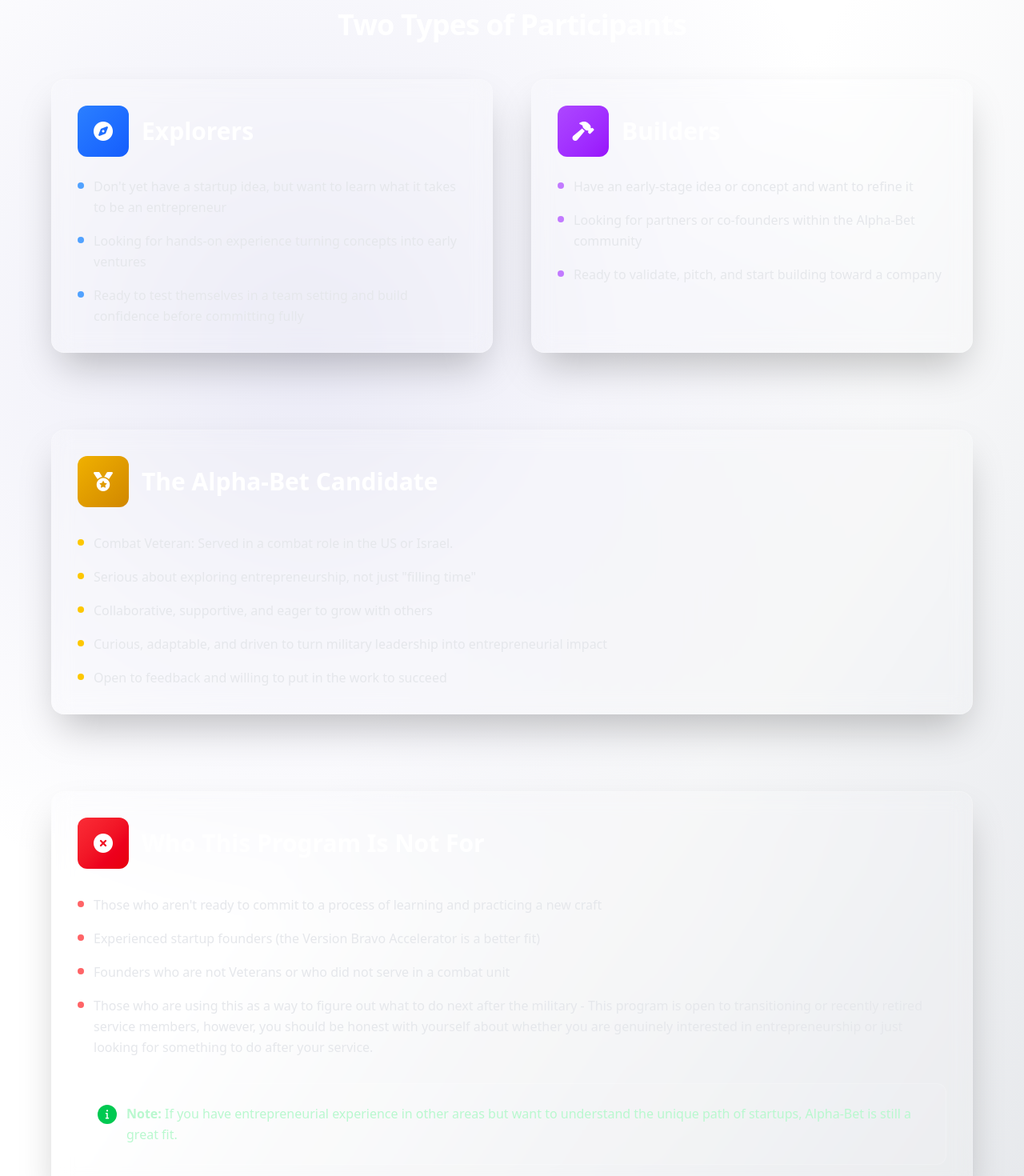
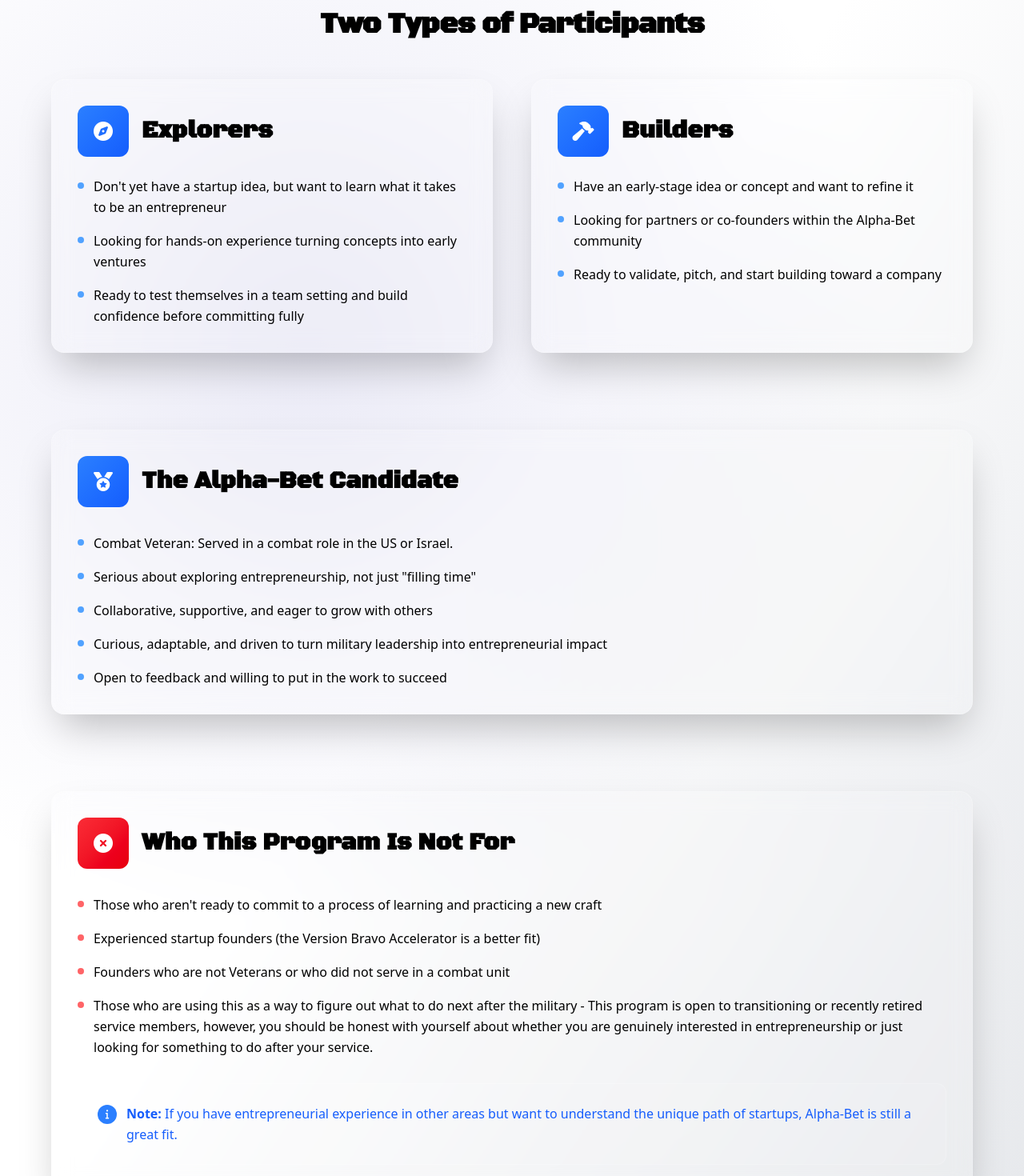
Before and after one commit to tamirSida/alphabet-website, a Next.js app: page /qualifications in a window 1280 px wide. Shown: the part 400-1870 px from the top of the page at 80% size. Built offline with nearby package versions, Linux system fonts and the light colour scheme; no server answers; the database is empty.

Commit message:
done refacotring

```diff
--- a/components/public/program-overview-section.tsx
+++ b/components/public/program-overview-section.tsx
@@ -196,7 +196,7 @@
 
             <h1
               ref={titleRef}
-              className="text-xl sm:text-2xl md:text-3xl font-bold text-white mb-8 leading-tight tracking-tight"
+              className="text-xl sm:text-2xl md:text-3xl font-bold text-black mb-8 leading-tight tracking-tight"
             >
               {displayIntro.description}
             </h1>
@@ -204,7 +204,7 @@
             {/* Gradient divider line that spans title width */}
             <div className="flex justify-center">
               <div
-                className="h-1 bg-gradient-to-r from-purple-500 to-red-500 rounded-full transition-all duration-300"
+                className="h-1 bg-gradient-to-r from-blue-500 to-blue-600 rounded-full transition-all duration-300"
                 style={{ width: `${dividerWidth}px` }}
               ></div>
             </div>
@@ -216,7 +216,7 @@
           showSection ? 'opacity-100 transform translate-y-0' : 'opacity-0 transform translate-y-8'
         }`}>
           <div className="text-center mb-12">
-            <h2 className="text-2xl sm:text-3xl md:text-4xl font-bold text-white mb-4 tracking-tight">
+            <h2 className="text-2xl sm:text-3xl md:text-4xl font-bold text-black mb-4 tracking-tight" style={{ fontFamily: "'Black Ops One', cursive" }}>
               Two Types of Participants
             </h2>
           </div>
@@ -245,11 +245,11 @@
                     <div className={`w-16 h-16 rounded-xl flex items-center justify-center ${
                       index === 0
                         ? 'bg-gradient-to-br from-blue-500 to-blue-600'
-                        : 'bg-gradient-to-br from-purple-500 to-purple-600'
+                        : 'bg-gradient-to-br from-blue-500 to-blue-600'
                     }`}>
                       <i className={`fas ${index === 0 ? 'fa-compass' : 'fa-hammer'} text-white text-2xl`}></i>
                     </div>
-                    <h3 className="text-2xl sm:text-3xl font-bold text-white">
+                    <h3 className="text-2xl sm:text-3xl font-bold text-black" style={{ fontFamily: "'Black Ops One', cursive" }}>
                       {type.title}
                     </h3>
                   </div>
@@ -259,9 +259,9 @@
                     {type.highlights.map((highlight, hIndex) => (
                       <div key={hIndex} className="flex items-start gap-3">
                         <div className={`w-2 h-2 rounded-full mt-2 flex-shrink-0 ${
-                          index === 0 ? 'bg-blue-400' : 'bg-purple-400'
+                          'bg-blue-400'
                         }`}></div>
-                        <p className="text-gray-200 leading-relaxed">
+                        <p className="text-black leading-relaxed">
                           {highlight}
                         </p>
                       </div>
@@ -286,7 +286,7 @@
                   e.stopPropagation();
                   onEditCandidateProfile();
                 }}
-                className="absolute -top-2 -right-2 w-8 h-8 bg-yellow-500 hover:bg-yellow-400 text-white rounded-full flex items-center justify-center text-xs transition-all shadow-lg hover:shadow-xl hover:scale-110 z-[100] opacity-0 group-hover:opacity-100"
+                className="absolute -top-2 -right-2 w-8 h-8 bg-blue-500 hover:bg-blue-400 text-white rounded-full flex items-center justify-center text-xs transition-all shadow-lg hover:shadow-xl hover:scale-110 z-[100] opacity-0 group-hover:opacity-100"
                 title="Edit candidate profile"
               >
                 <i className="fas fa-edit"></i>
@@ -296,10 +296,10 @@
             <div className="bg-white/10 backdrop-blur-md rounded-2xl p-6 sm:p-8 border border-white/20 shadow-2xl">
               {/* Header */}
               <div className="flex items-center gap-4 mb-8">
-                <div className="w-16 h-16 bg-gradient-to-br from-yellow-500 to-yellow-600 rounded-xl flex items-center justify-center">
+                <div className="w-16 h-16 bg-gradient-to-br from-blue-500 to-blue-600 rounded-xl flex items-center justify-center">
                   <i className="fas fa-medal text-white text-2xl"></i>
                 </div>
-                <h3 className="text-2xl sm:text-3xl font-bold text-white">
+                <h3 className="text-2xl sm:text-3xl font-bold text-black" style={{ fontFamily: "'Black Ops One', cursive" }}>
                   {displayCandidateProfile.title}
                 </h3>
               </div>
@@ -308,8 +308,8 @@
               <div className="space-y-4">
                 {displayCandidateProfile.highlights.map((highlight, index) => (
                   <div key={index} className="flex items-start gap-3">
-                    <div className="w-2 h-2 bg-yellow-400 rounded-full mt-2 flex-shrink-0"></div>
-                    <p className="text-gray-200 leading-relaxed">
+                    <div className="w-2 h-2 bg-blue-400 rounded-full mt-2 flex-shrink-0"></div>
+                    <p className="text-black leading-relaxed">
                       {highlight}
                     </p>
                   </div>
@@ -345,7 +345,7 @@
                 <div className="w-16 h-16 bg-gradient-to-br from-red-500 to-red-600 rounded-xl flex items-center justify-center">
                   <i className="fas fa-times-circle text-white text-2xl"></i>
                 </div>
-                <h3 className="text-2xl sm:text-3xl font-bold text-white">
+                <h3 className="text-2xl sm:text-3xl font-bold text-black" style={{ fontFamily: "'Black Ops One', cursive" }}>
                   {displayExclusions.title}
                 </h3>
               </div>
@@ -355,7 +355,7 @@
                 {displayExclusions.highlights.map((highlight, index) => (
                   <div key={index} className="flex items-start gap-3">
                     <div className="w-2 h-2 bg-red-400 rounded-full mt-2 flex-shrink-0"></div>
-                    <p className="text-gray-200 leading-relaxed">
+                    <p className="text-black leading-relaxed">
                       {highlight}
                     </p>
                   </div>
@@ -366,10 +366,10 @@
               {displayExclusions.note && (
                 <div className="bg-white/5 border border-white/20 rounded-xl p-4 sm:p-6">
                   <div className="flex items-start gap-3">
-                    <div className="w-6 h-6 bg-green-500 rounded-full flex items-center justify-center flex-shrink-0 mt-0.5">
+                    <div className="w-6 h-6 bg-blue-500 rounded-full flex items-center justify-center flex-shrink-0 mt-0.5">
                       <i className="fas fa-info text-white text-xs"></i>
                     </div>
-                    <p className="text-green-200 leading-relaxed font-medium">
+                    <p className="text-blue-600 leading-relaxed font-medium">
                       <strong>Note:</strong> {displayExclusions.note}
                     </p>
                   </div>
```
